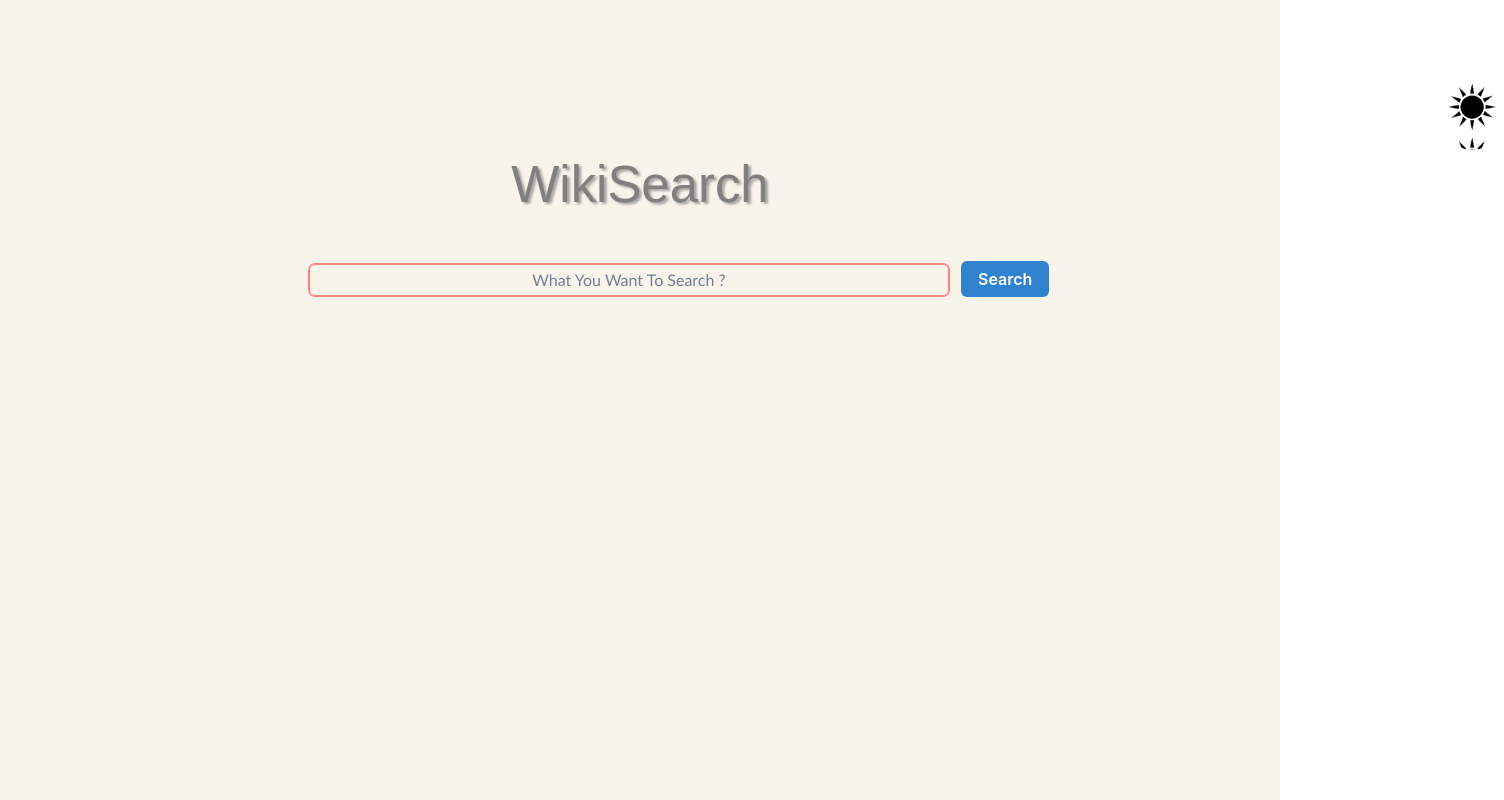
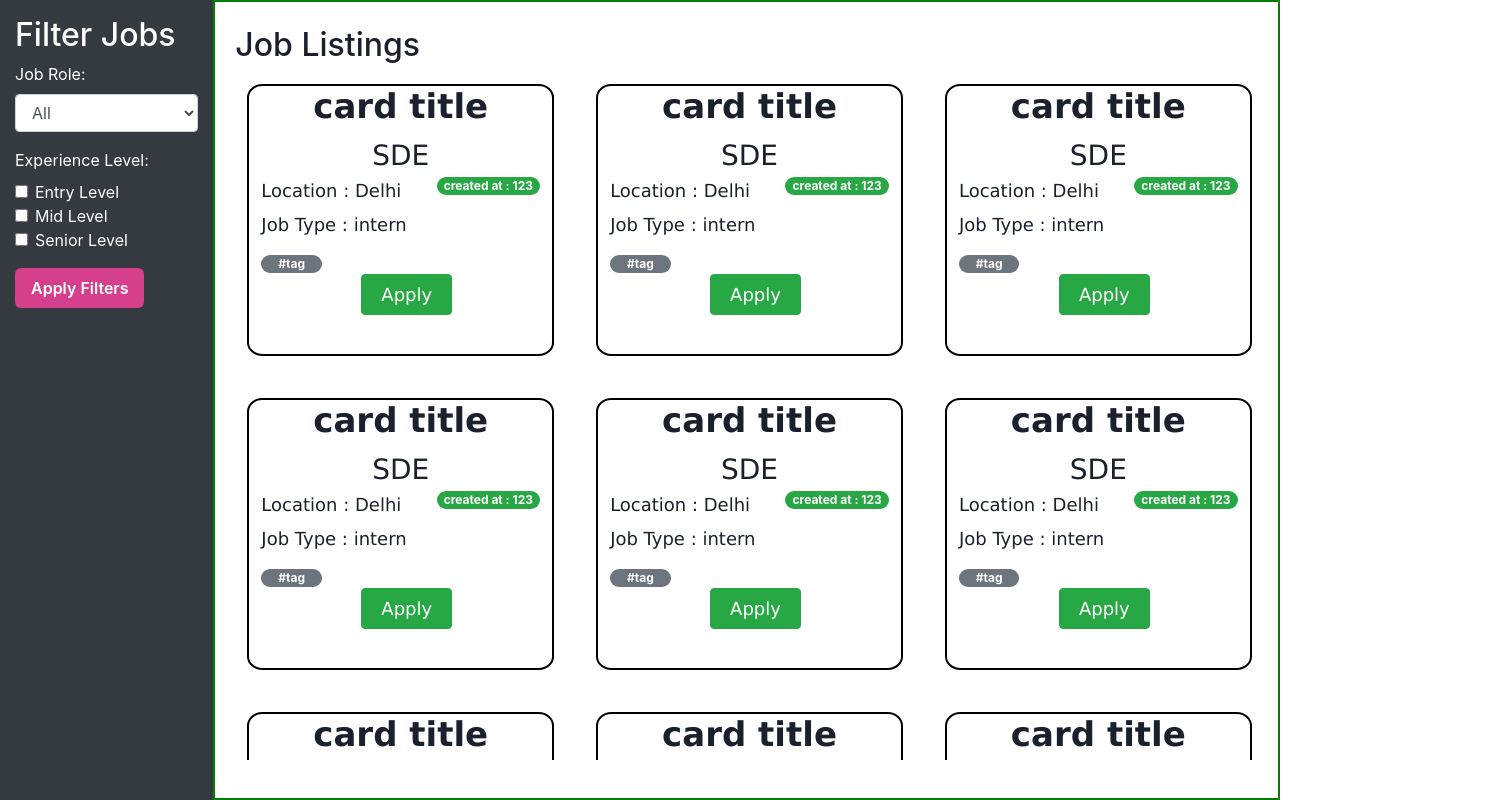
Before and after one commit to Abhiraj-Sardar/SparkStack, a React (Create React App) app in the folder sparkstack/: page / in a window 1280 px wide. Shown: the whole page, 1504 px wide, since content can reach past the window. Built offline with nearby package versions, Linux system fonts and the light colour scheme; no server answers; a web font is replaced by a local one.

Commit message:
update jobs

```diff
--- a/sparkstack/package.json
+++ b/sparkstack/package.json
@@ -10,6 +10,7 @@
     "@testing-library/jest-dom": "^5.17.0",
     "@testing-library/react": "^13.4.0",
     "@testing-library/user-event": "^13.5.0",
+    "axios": "^1.6.7",
     "flowbite": "^2.2.1",
     "framer-motion": "^11.0.3",
     "react": "^18.2.0",
--- a/sparkstack/src/App.js
+++ b/sparkstack/src/App.js
@@ -10,11 +10,11 @@ import WikiPedia from './components/Wikipedia/WikiPedia';
 function App() {
   return (
       <div className="App">
-        {/* <JobPortal /> */}
+        <JobPortal />
         {/* <Navbar/>
         <Card/>
         <Footer/> */}
-        <WikiPedia/>
+        {/* <WikiPedia/> */}
       </div>
   );
 }
--- /dev/null
+++ b/sparkstack/src/components/TechnicalJobs/Card.css
@@ -0,0 +1,58 @@
+.jobcard{
+    height:17rem;
+    width: 30%;
+    border: 2px solid black;
+    border-radius: 5%;
+    margin-top: 12px;
+    margin-left: 12px;
+}
+
+.jobcard:hover{
+    transform: scale(1.05);
+    transition: 2s;
+    cursor: pointer;
+}
+
+.jobcard .company-name{
+    font-family:Verdana, Geneva, Tahoma, sans-serif;
+    font-size: 34px;
+    font-weight: bold;
+    text-align: center;
+}
+
+.jobcard .created-at{
+    float: right;
+    margin-right: 12px;
+}
+
+.jobcard .role{
+    font-family:Verdana, Geneva, Tahoma, sans-serif;
+    font-size: 28px;
+    text-align: center;
+
+}
+
+.jobcard .location{
+    font-family:Verdana, Geneva, Tahoma, sans-serif;
+    font-size: 18px;
+    padding-left: 12px;
+    margin-bottom: 7px;
+}
+
+.jobcard .job-type{
+    font-family:Verdana, Geneva, Tahoma, sans-serif;
+    font-size: 18px;
+    padding-left: 12px;
+    margin-bottom: 12px;
+}
+
+.jobcard .tags{
+    width:20%;
+    margin-left: 12px;
+}
+
+.jobcard .btn{
+    width:30%;
+    font-family:Verdana, Geneva, Tahoma, sans-serif;
+    font-size: 18px;
+}
--- /dev/null
+++ b/sparkstack/src/components/TechnicalJobs/Card.jsx
@@ -0,0 +1,25 @@
+import React from 'react'
+import "./Card.css";
+const Card = () => {
+    return (
+        <div class="jobcard">
+            <div class="jobcard-body">
+                <h5 class="company-name">card title</h5>
+                <div className="role">SDE</div>
+            <div className="create">
+                <div className="created-at badge badge-pill badge-success">created at : 123</div>
+            </div>
+            <div className="location"> Location : Delhi</div>
+            <div className="job-type"> Job Type : intern</div>
+            <div className="tags badge badge-pill badge-secondary">#tag</div>
+            <br />
+            <center>
+            <button className='btn btn-success'>Apply</button>
+            </center>
+
+            </div>
+        </div>
+    )
+}
+
+export default Card
--- a/sparkstack/src/components/TechnicalJobs/JobPortal.css
+++ b/sparkstack/src/components/TechnicalJobs/JobPortal.css
@@ -6,6 +6,7 @@
 
 #job-list {
     padding: 20px;
+    border:2px solid green;
 }
 
 .job-item {
--- /dev/null
+++ b/sparkstack/src/components/TechnicalJobs/Jobs.css
@@ -0,0 +1,8 @@
+#jobsContainer{
+    height:86vh;
+    display: flex;
+    flex-wrap: wrap;
+    gap:30px;
+    /* border:2px solid red; */
+    overflow-y: scroll;
+}
--- a/sparkstack/src/components/TechnicalJobs/Jobs.jsx
+++ b/sparkstack/src/components/TechnicalJobs/Jobs.jsx
@@ -1,8 +1,9 @@
-import React, { useState } from 'react'
+import React, { useState,useEffect } from 'react'
+import Card from './Card';
 
+import "./Jobs.css";
 const Jobs = () => {
     const [jobs, setJobs] = useState([]);
-
          async function fetchData() {
             const url = 'https://arbeitnow-free-job-board.p.rapidapi.com/api/job-board-api';
             const options = {
@@ -16,24 +17,41 @@ const Jobs = () => {
 
             try {
                 const response = await fetch(url, options);
-            const result = await response.json();
+                const result =  await response.json();
                 console.log(result)
-            setJobs(result.data[0].company_name)
+                setJobs(result);
+                console.log(jobs)
             } catch (error) {
-            console.error(error);
+                console.error("hello"+error);
             }
         }
 
         // Call the async function
         fetchData();
+
     return (
         <>
-            <h2 class="mt-3">Job Listings</h2>
+            <h2 class="mt-1">Job Listings</h2>
+            {/* <h1>{jobs.data.company_name}</h1> */}
+
             <div id="jobsContainer">
-                <h1>{jobs}</h1>
                 {/* <!-- Jobs will be dynamically added here --> */}
+                <Card/>
+                <Card/>
+                <Card/>
+                <Card/>
+                <Card/>
+                <Card/>
+                <Card/>
+                <Card/>
+                <Card/>
+                <Card/>
+                <Card/>
+                <Card/>
+                <Card/>
+                <Card/>
+                <Card/>
             </div>
-
         </>
     )
 }
--- a/sparkstack/src/components/Wikipedia/WikiPedia.jsx
+++ b/sparkstack/src/components/Wikipedia/WikiPedia.jsx
@@ -10,8 +10,7 @@ const WikiPedia = () => {
             <div className="theme-changer">
                 <div className="theme" onClick={()=>{
                     var main=document.querySelector(".main");
-
-                    if(counter%2!=0)
+                    if(counter%2!==0)
                     {
                         main.style.backgroundColor="#333";
                         document.querySelector(".searchbar").style.color="#fff";
```
Also changed, not shown: 1 other file (tests, documents, lock files or other folders). Lines whose indentation alone changed are shown as unchanged.
